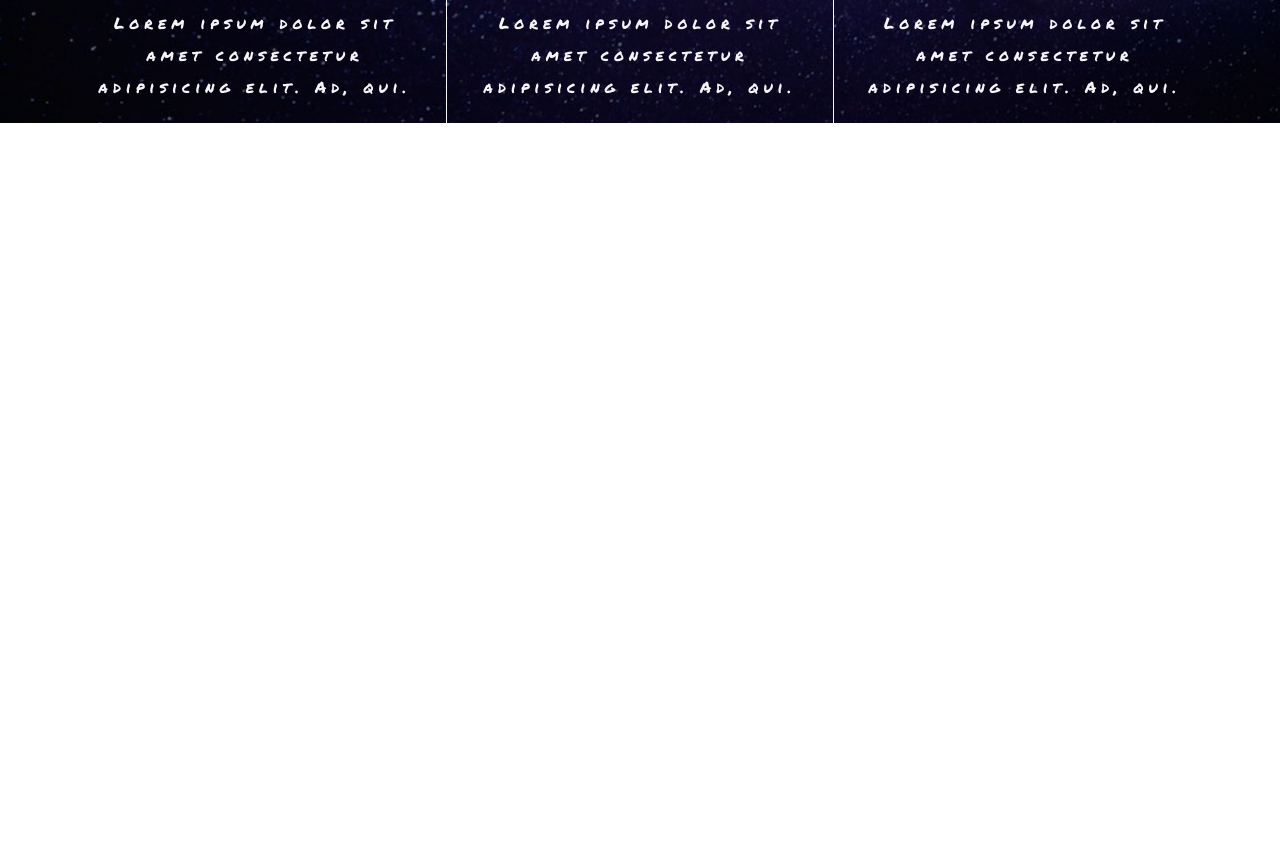
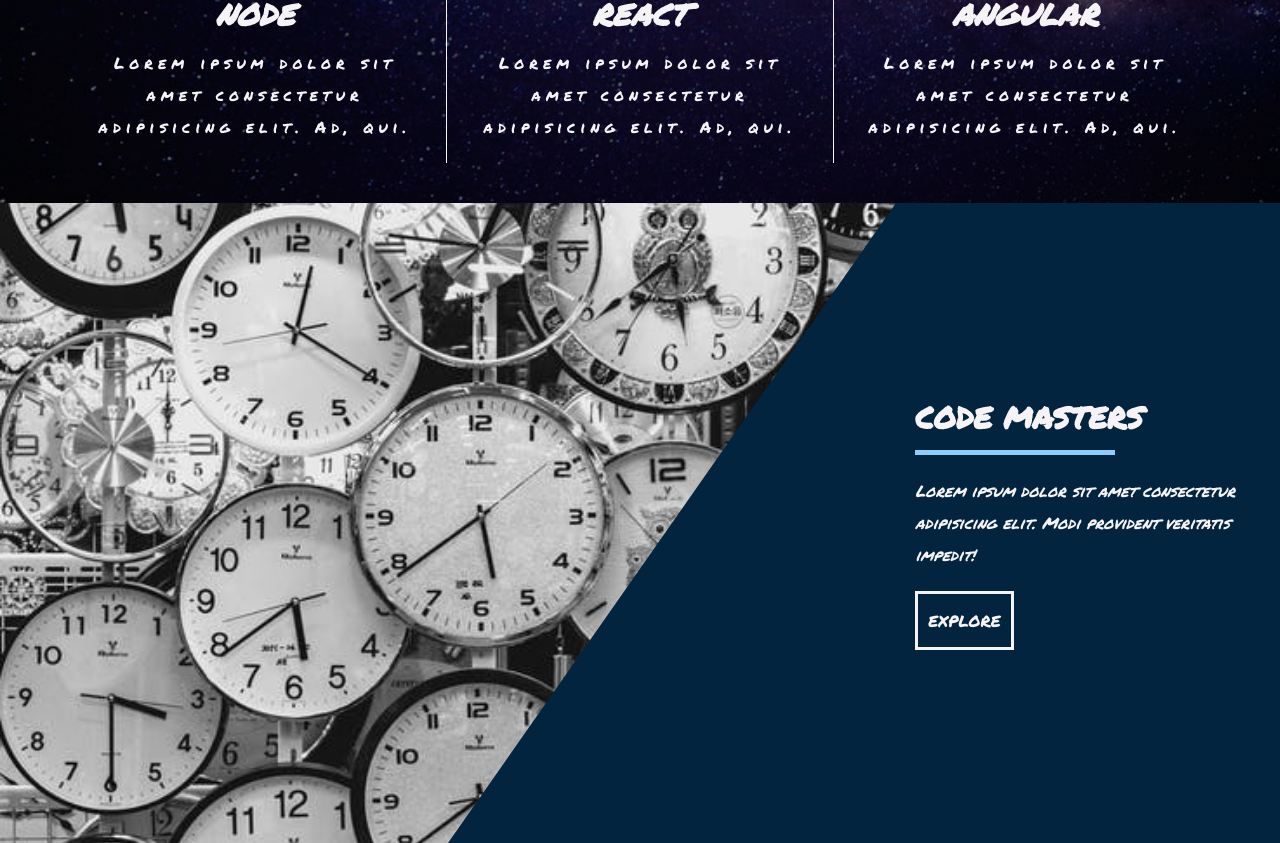
Before and after one commit to Isaacobuya5/CodeMasters, a plain HTML site: page index.html in a window 1280 px wide. Shown: the part 1290-2133 px from the top of the page. Before the commit the page ends 1413 px from the top, so only its background shows below. Drawn offline with nearby package versions, Linux system fonts and the light colour scheme.

Commit message:
create about section and style using flex box

```diff
--- a/index.html
+++ b/index.html
@@ -132,6 +132,23 @@
       </div>
     </section>
     <!------END OF SKILLS SECTION--------->
+
+    <!-------------ABOUT SECTION----------->
+    <section id="about" class="about">
+      <article class="about-image"></article>
+      <article class="about-text">
+        <div class="about-text-center">
+          <h1>Code Masters</h1>
+          <div class="about-text-underline"></div>
+          <p>
+            Lorem ipsum dolor sit amet consectetur adipisicing elit. Modi
+            provident veritatis impedit!
+          </p>
+          <a href="#">explore</a>
+        </div>
+      </article>
+    </section>
+    <!--------END OF ABOUT SECTION----------->
     <!-----jQuery------------->
     <!-- jQuery-->
     <script src="https://ajax.googleapis.com/ajax/libs/jquery/3.3.1/jquery.min.js"></script>
--- a/main.css
+++ b/main.css
@@ -206,6 +206,7 @@ nav {
 
 /***********skills***********************/
 #skills {
+ padding: 40px 0;
   background: linear-gradient(rgba(0, 0, 0, 0.6), rgba(0, 0, 0, 0.6)),
     url("./img/skills-bcg.jpeg") center/cover fixed no-repeat;
 }
@@ -278,3 +279,75 @@ nav {
     }
 
 }
+
+/*************ABOUT SECTION****************/
+.about-image {
+    min-height: 80vh;
+    background: url(./img/about-bcg.jpeg) center/cover fixed no-repeat;
+}
+
+.about-text {
+    min-height: 80vh;
+    display: flex;
+    align-items: center;
+    background: #03243e;
+    color: #f5f3f5;
+    padding: 40px 0;
+}
+
+.about-text-center {
+    width: 90%;
+    margin: 0 auto;
+}
+.about-text h1 {
+    font-size: 30px;
+    text-transform: uppercase;
+    margin-bottom: 10px;
+}
+
+.about-text-underline {
+    width: 200px;
+    height: 5px;
+    background: #8fcbfd;
+}
+
+.about-text p {
+    margin: 20px 0;
+    line-height: 2;
+    font-style: italic;
+}
+
+.about-text a {
+    display: inline-block;
+    text-decoration: none;
+    text-transform: uppercase;
+    color: #f5f3f5;
+    padding: 15px 10px;
+    border: 3px solid #f5f3f5;
+    transition: border 2s ease, background 2s ease, color 2s ease;
+}
+
+.about-text a:hover {
+    color: #191919;
+    background: #f5f3f5;
+    border-color: #03243e;
+}
+
+@media screen and (min-width: 776px) {
+    .about {
+      display: flex;
+    }
+
+    .about-text {
+        flex: 0 0 30%;
+    }
+
+    .about-image {
+        flex: 0 0 70%;
+        clip-path: polygon(0 0, 100% 0,50% 100%, 0 100%);
+    }
+
+    .about {
+        background: #03243e;
+    }
+}
```
